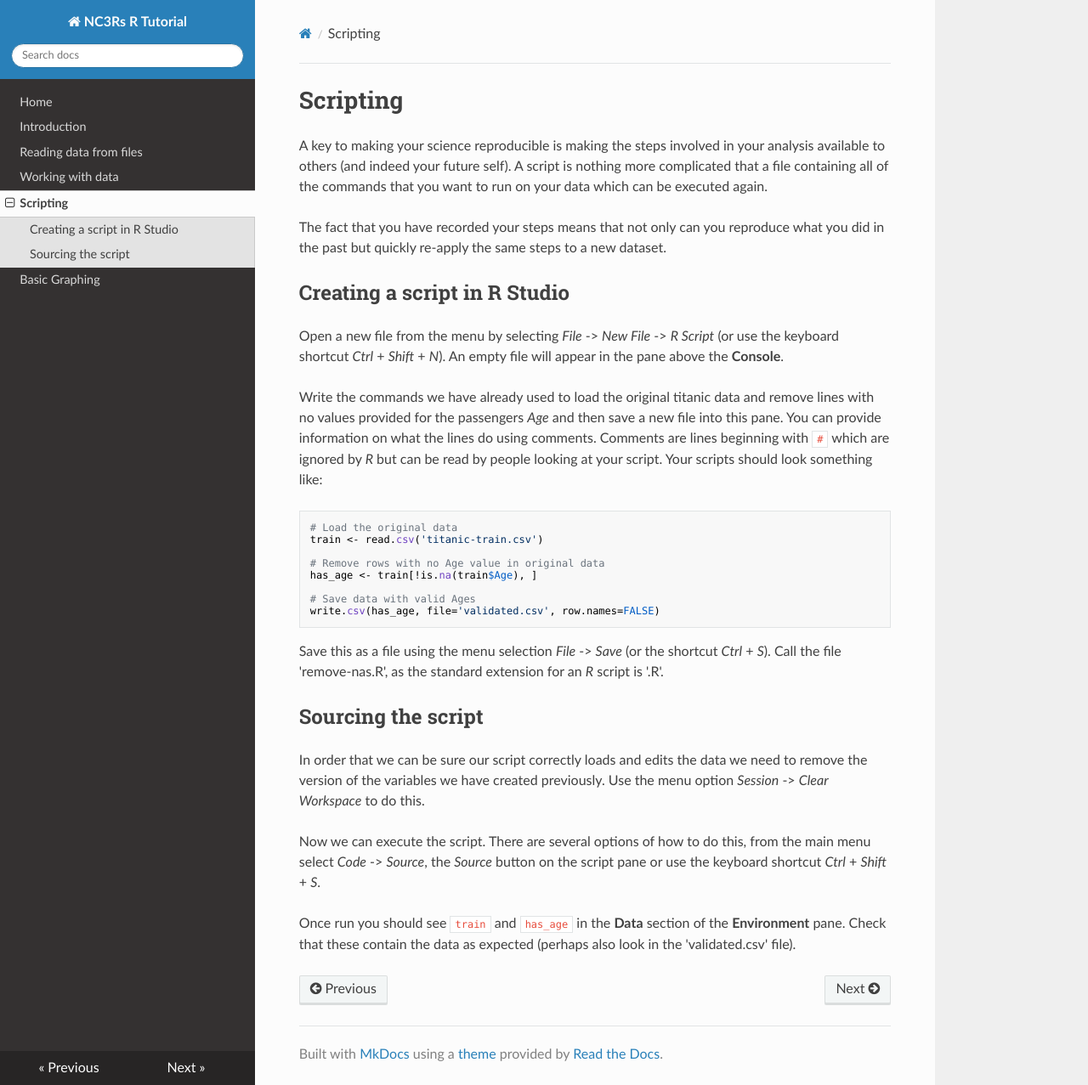
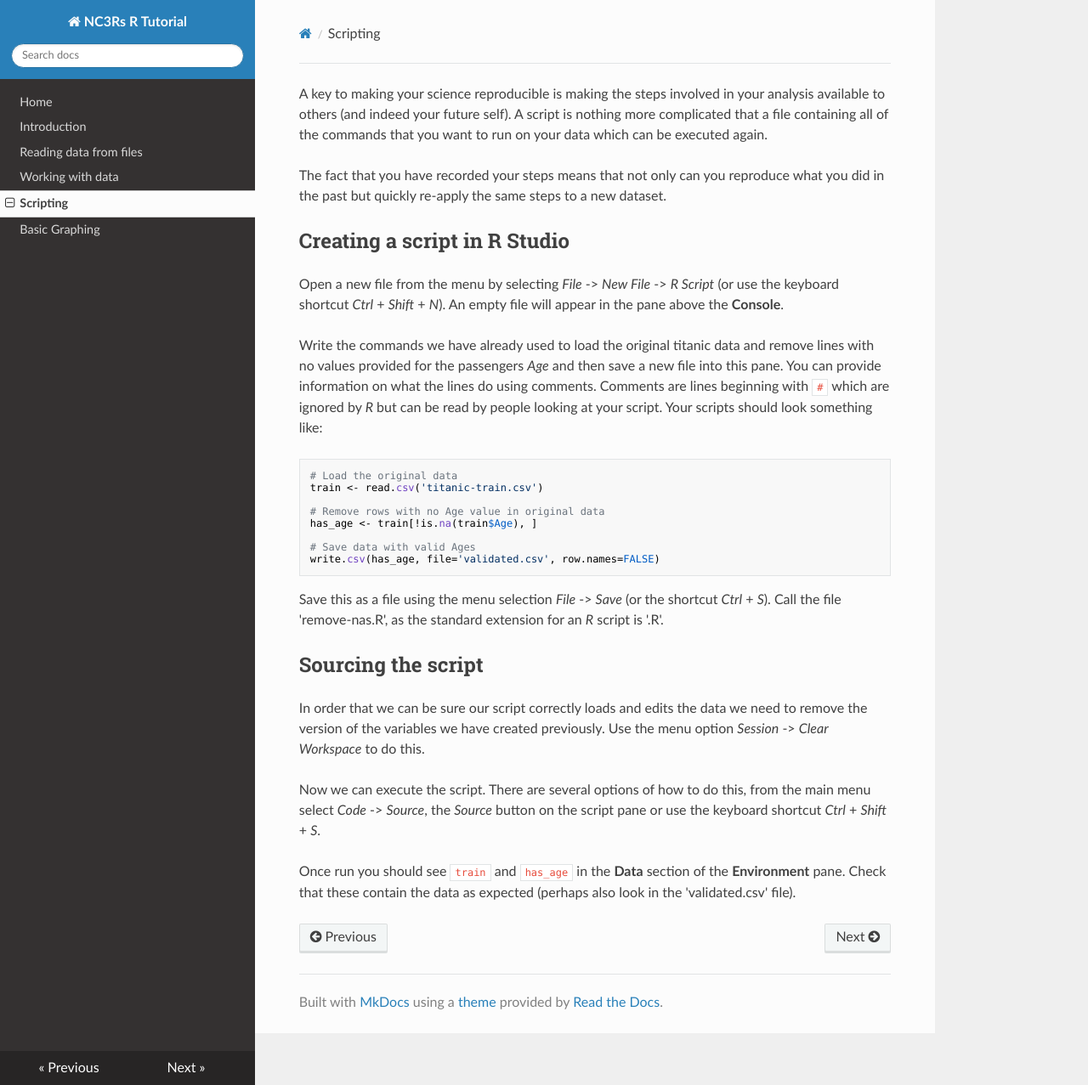
Before and after one commit to dww100/nc3rs-r-tutorial, an MkDocs documentation site: the page built from docs/scripting.md, in a window 1280 px wide and 1277 px high. Shown: the whole window at 85% size. Built offline with MkDocs 1.6.1, drawn with Linux system fonts in a browser that asks for light colours; nearby versions of some CDN libraries; old or Windows-style settings are respelled for this version of MkDocs.

Commit message:
Edit heading

```diff
--- a/docs/scripting.md
+++ b/docs/scripting.md
@@ -1,5 +1,3 @@
-# Scripting
-
 A key to making your science reproducible is making the steps involved in your analysis available to others (and indeed your future self).
 A script is nothing more complicated that a file containing all of the commands that you want to run on your data which can be executed again.
 
```
